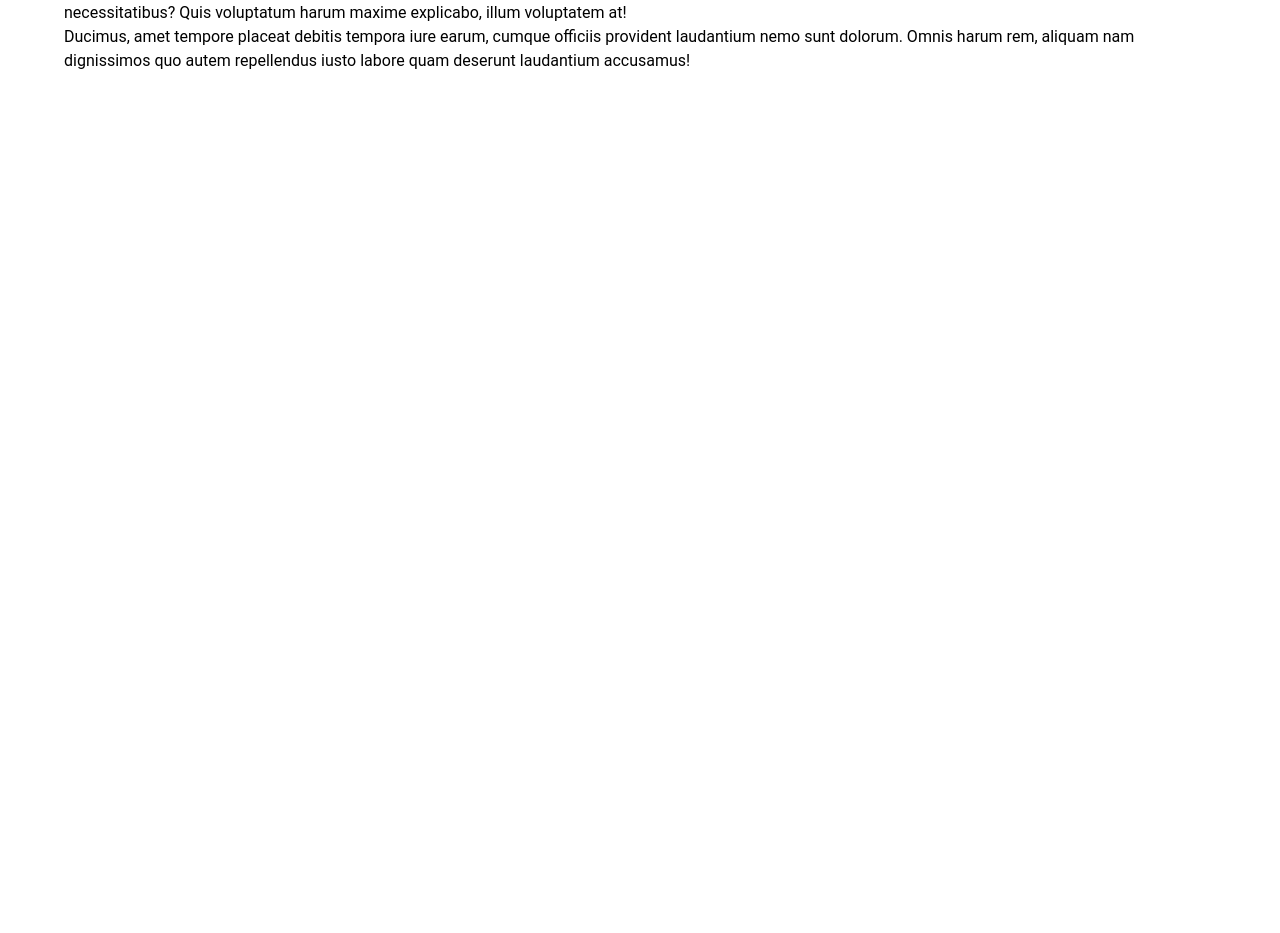
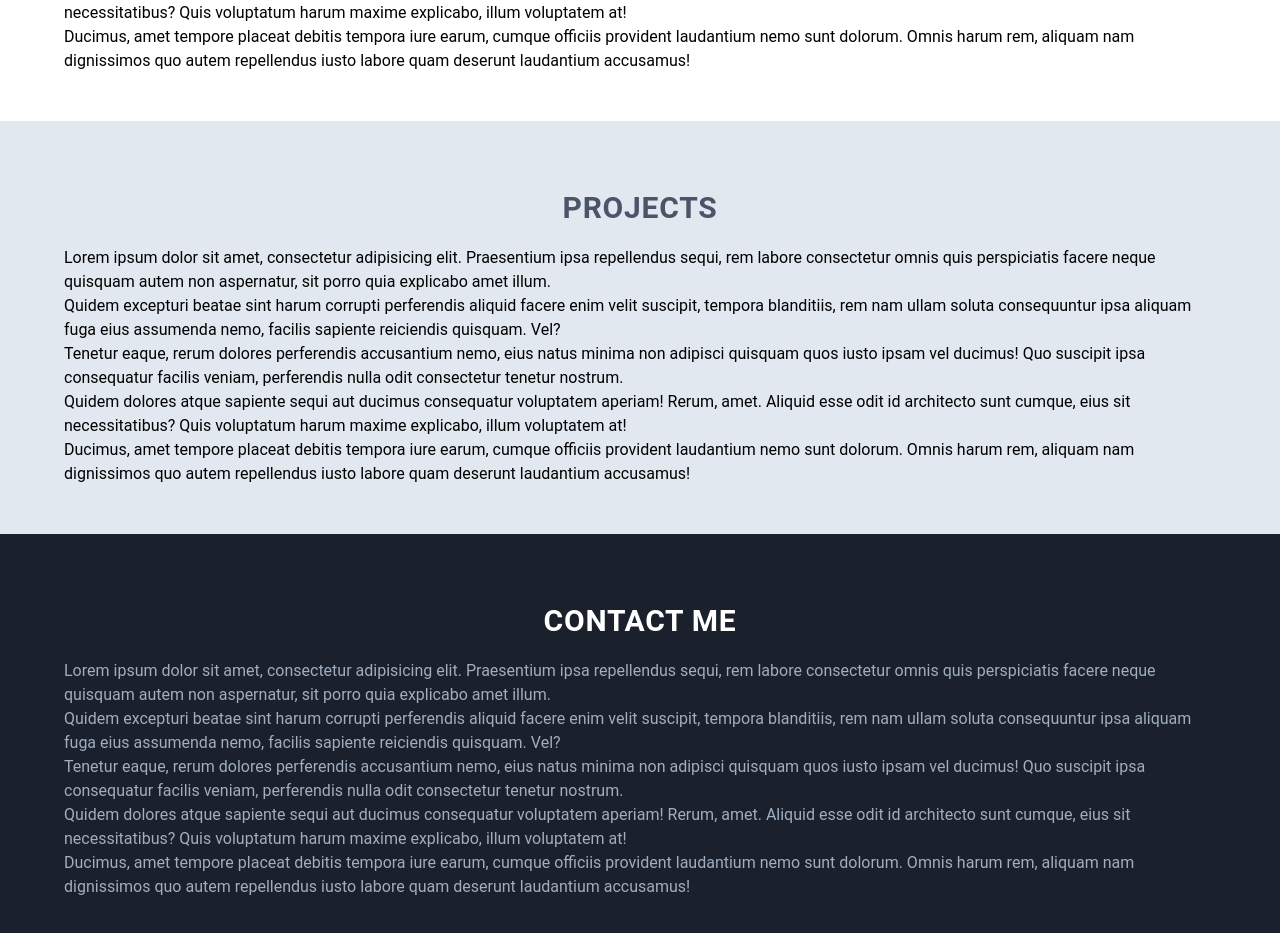
Before and after one commit to zcapshaw/capshaw.dev, a React (Create React App) app: page / in a window 1280 px wide. Shown: the part 1140-2073 px from the top of the page. Before the commit the page ends 1664 px from the top, so only its background shows below. Built offline with nearby package versions, Linux system fonts and the light colour scheme.

Commit message:
add more sections

```diff
--- a/src/App.js
+++ b/src/App.js
@@ -45,12 +45,40 @@ function App() {
           </ul>
         </div>
       </div>
-      <section>
-        <div className="h-screen">
+      <section className="about">
+        <div>
           <div className="my-16">
             <h1 className="font-bold text-center uppercase text-gray-700 tracking-wide antialiased">About Me</h1>
           </div>
-          <div className="mx-8 sm:mx-16">
+          <div className="mx-8 sm:mx-16 pb-12">
+            <p>Lorem ipsum dolor sit amet, consectetur adipisicing elit. Praesentium ipsa repellendus sequi, rem labore consectetur omnis quis perspiciatis facere neque quisquam autem non aspernatur, sit porro quia explicabo amet illum.</p>
+            <p>Quidem excepturi beatae sint harum corrupti perferendis aliquid facere enim velit suscipit, tempora blanditiis, rem nam ullam soluta consequuntur ipsa aliquam fuga eius assumenda nemo, facilis sapiente reiciendis quisquam. Vel?</p>
+            <p>Tenetur eaque, rerum dolores perferendis accusantium nemo, eius natus minima non adipisci quisquam quos iusto ipsam vel ducimus! Quo suscipit ipsa consequatur facilis veniam, perferendis nulla odit consectetur tenetur nostrum.</p>
+            <p>Quidem dolores atque sapiente sequi aut ducimus consequatur voluptatem aperiam! Rerum, amet. Aliquid esse odit id architecto sunt cumque, eius sit necessitatibus? Quis voluptatum harum maxime explicabo, illum voluptatem at!</p>
+            <p>Ducimus, amet tempore placeat debitis tempora iure earum, cumque officiis provident laudantium nemo sunt dolorum. Omnis harum rem, aliquam nam dignissimos quo autem repellendus iusto labore quam deserunt laudantium accusamus!</p>
+          </div>
+        </div>
+      </section>
+      <section className="Projects">
+        <div className="bg-gray-300 h-full">
+          <div>
+            <h1 className="p-4 pt-16 font-bold text-center uppercase text-gray-700 tracking-wide antialiased">Projects</h1>
+          </div>
+          <div className="mx-8 sm:mx-16 pb-12">
+            <p>Lorem ipsum dolor sit amet, consectetur adipisicing elit. Praesentium ipsa repellendus sequi, rem labore consectetur omnis quis perspiciatis facere neque quisquam autem non aspernatur, sit porro quia explicabo amet illum.</p>
+            <p>Quidem excepturi beatae sint harum corrupti perferendis aliquid facere enim velit suscipit, tempora blanditiis, rem nam ullam soluta consequuntur ipsa aliquam fuga eius assumenda nemo, facilis sapiente reiciendis quisquam. Vel?</p>
+            <p>Tenetur eaque, rerum dolores perferendis accusantium nemo, eius natus minima non adipisci quisquam quos iusto ipsam vel ducimus! Quo suscipit ipsa consequatur facilis veniam, perferendis nulla odit consectetur tenetur nostrum.</p>
+            <p>Quidem dolores atque sapiente sequi aut ducimus consequatur voluptatem aperiam! Rerum, amet. Aliquid esse odit id architecto sunt cumque, eius sit necessitatibus? Quis voluptatum harum maxime explicabo, illum voluptatem at!</p>
+            <p>Ducimus, amet tempore placeat debitis tempora iure earum, cumque officiis provident laudantium nemo sunt dolorum. Omnis harum rem, aliquam nam dignissimos quo autem repellendus iusto labore quam deserunt laudantium accusamus!</p>
+          </div>
+        </div>
+      </section>
+      <section className="Contact">
+        <div className="bg-gray-900 h-full">
+          <div>
+            <h1 className=" p-4 pt-16 font-bold text-center uppercase text-white tracking-wide antialiased">Contact Me</h1>
+          </div>
+          <div className="mx-8 sm:mx-16 text-gray-500 pb-12">
             <p>Lorem ipsum dolor sit amet, consectetur adipisicing elit. Praesentium ipsa repellendus sequi, rem labore consectetur omnis quis perspiciatis facere neque quisquam autem non aspernatur, sit porro quia explicabo amet illum.</p>
             <p>Quidem excepturi beatae sint harum corrupti perferendis aliquid facere enim velit suscipit, tempora blanditiis, rem nam ullam soluta consequuntur ipsa aliquam fuga eius assumenda nemo, facilis sapiente reiciendis quisquam. Vel?</p>
             <p>Tenetur eaque, rerum dolores perferendis accusantium nemo, eius natus minima non adipisci quisquam quos iusto ipsam vel ducimus! Quo suscipit ipsa consequatur facilis veniam, perferendis nulla odit consectetur tenetur nostrum.</p>
```
